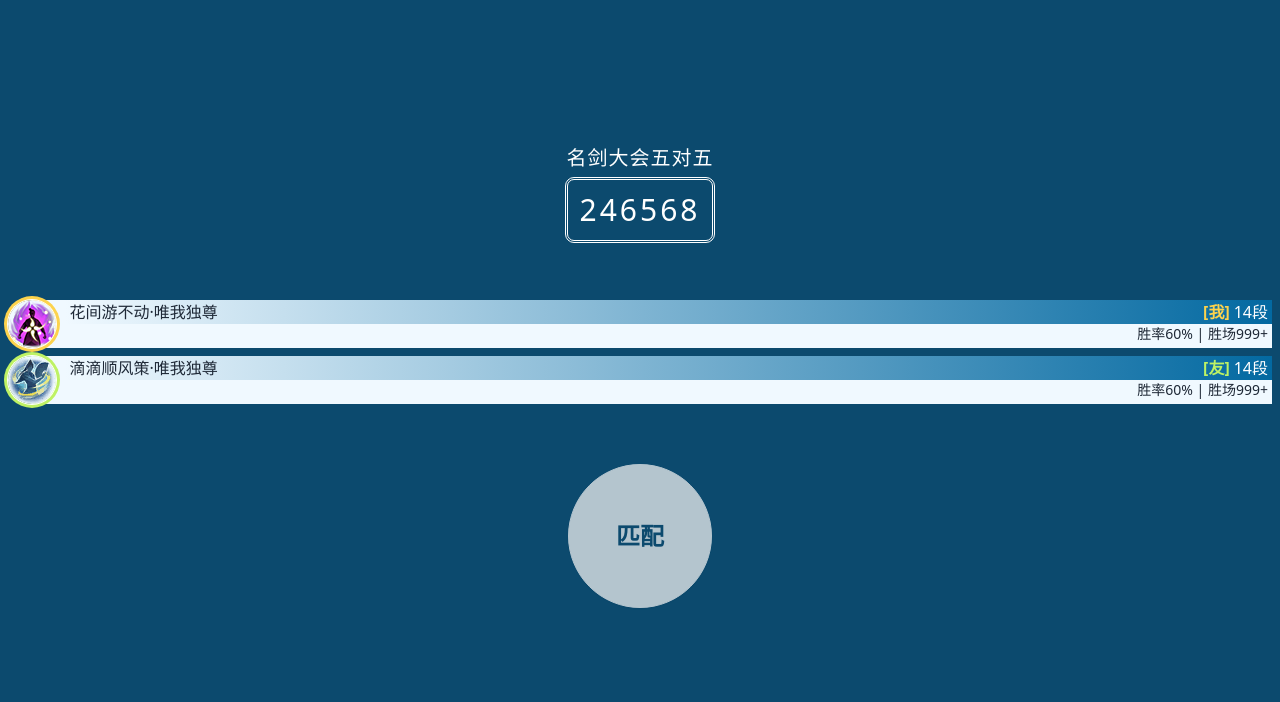
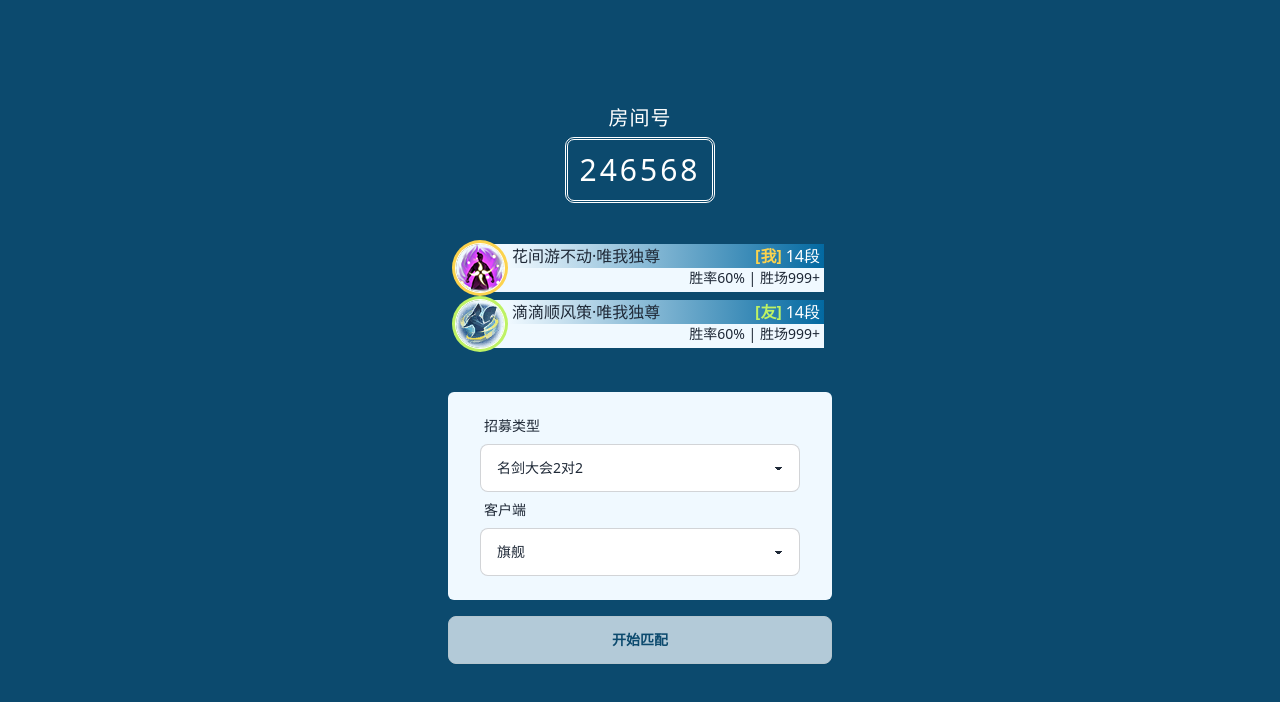
Before and after one commit to coedor01/jjc-helper, a Next.js app: page /rooms/waiting in a window 1280 px wide. Shown: the top 702 px of the page. Built offline with nearby package versions, Linux system fonts and the light colour scheme.

Commit message:
feat: 优化创建房间的流程

```diff
--- a/src/app/rooms/create/components/Body.tsx
+++ b/src/app/rooms/create/components/Body.tsx
@@ -22,23 +22,6 @@ interface GameRole {
   serverName: string;
   kungfuId: string;
   panelList: panelList;
-}
-
-interface Server {
-  id: string;
-  name: string;
-}
-
-interface TeamType {
-  id: number;
-  label: string;
-  value: string;
-  maxMemberCount: number;
-}
-
-interface ClientType {
-  id: number;
-  label: string;
 }
 
 interface Props {
@@ -74,11 +57,7 @@ export default function Body({ servers, teamTypes, clientTypes }: Props) {
     event.preventDefault(); // 阻止表单的默认提交行为
     // 获取表单数据
     const formData = new FormData(event.currentTarget);
-    const 招募类型IDOrNull = Number(formData.get("招募类型")) as number;
-    const 客户端IDOrNull = Number(formData.get("客户端")) as number;
     const 房间密码OrNull = formData.get("房间密码") as string;
-    console.log(`招募类型ID=${招募类型IDOrNull}`);
-    console.log(`客户端ID=${客户端IDOrNull}`);
     console.log(`房间密码=${房间密码OrNull}`);
   }
 
@@ -210,34 +189,6 @@ export default function Body({ servers, teamTypes, clientTypes }: Props) {
             <div className="w-full bg-sky-50 rounded-md overflow-y-auto overscroll-contain flex flex-col items-center justify-center pt-4 pb-6">
               <label className="form-control w-full max-w-xs">
                 <div className="label">
-                  <span className="label-text">招募类型</span>
-                </div>
-                <select
-                  className="select select-bordered w-full max-w-xs"
-                  name="招募类型"
-                >
-                  {teamTypes.map((item) => (
-                    <option key={item.id} value={item.id}>
-                      {item.label}
-                    </option>
-                  ))}
-                </select>
-              </label>
-              <label className="form-control w-full max-w-xs">
-                <div className="label">
-                  <span className="label-text">客户端</span>
-                </div>
-                <select
-                  className="select select-bordered w-full max-w-xs"
-                  name="客户端"
-                >
-                  {clientTypes.map((item) => (
-                    <option value={item.id}>{item.label}</option>
-                  ))}
-                </select>
-              </label>
-              <label className="form-control w-full max-w-xs">
-                <div className="label">
                   <span className="label-text">房间密码</span>
                 </div>
                 <input
--- a/src/app/rooms/create/page.tsx
+++ b/src/app/rooms/create/page.tsx
@@ -1,33 +1,11 @@
 "use client";
 
-import { Suspense, useEffect, useState } from "react";
+import { Suspense } from "react";
 import Body from "./components/Body";
+import useStaticDatas from "@/hooks/useStaticDatas";
 
 export default function RoomCreatePage() {
-  const [servers, setServers] = useState([]);
-  const [teamTypes, setTeamTypes] = useState([]);
-  const [clientTypes, setClientTypes] = useState([]);
-
-  useEffect(() => {
-    async function fetchServers() {
-      const res = await fetch("/servers.json");
-      const data = await res.json();
-      setServers(data);
-    }
-    async function fetchTeamTypes() {
-      const res = await fetch("/teamTypes.json");
-      const data = await res.json();
-      setTeamTypes(data);
-    }
-    async function fetchClientTypes() {
-      const res = await fetch("/clientTypes.json");
-      const data = await res.json();
-      setClientTypes(data);
-    }
-    fetchServers();
-    fetchTeamTypes();
-    fetchClientTypes();
-  }, []);
+  const { servers, teamTypes, clientTypes } = useStaticDatas();
 
   return (
     <Suspense>
--- a/src/app/rooms/waiting/components/Body.tsx
+++ b/src/app/rooms/waiting/components/Body.tsx
@@ -1,8 +1,26 @@
-export default function Body() {
+"use client";
+import { FormEvent } from "react";
+
+interface Props {
+  teamTypes: TeamType[];
+  clientTypes: ClientType[];
+}
+
+export default function Body({ teamTypes, clientTypes }: Props) {
+  async function handleMatch(event: FormEvent<HTMLFormElement>) {
+    event.preventDefault(); // 阻止表单的默认提交行为
+    // 获取表单数据
+    const formData = new FormData(event.currentTarget);
+    const 招募类型IDOrNull = Number(formData.get("招募类型")) as number;
+    const 客户端IDOrNull = Number(formData.get("客户端")) as number;
+    console.log(`招募类型ID=${招募类型IDOrNull}`);
+    console.log(`客户端ID=${客户端IDOrNull}`);
+  }
   return (
-    <div className="fixed top-0 bottom-0 w-full flex flex-col justify-center items-center gap-12">
+    <div className="fixed top-0 bottom-0 w-full flex justify-center items-center">
+      <div className="w-96 flex flex-col justify-center items-center gap-8">
         <div className="flex flex-col justify-center items-center gap-2">
-        <div className="text-xl text-white tracking-wider">名剑大会五对五</div>
+          <div className="text-xl text-white tracking-wider">房间号</div>
           <div className="text-3xl text-white tracking-widest outline-double outline-white p-3 rounded-md">
             246568
           </div>
@@ -22,7 +40,9 @@ export default function Body() {
                   <span className=" text-white">14段</span>
                 </span>
               </span>
-            <span className="text-sm text-right pr-1">胜率60% | 胜场999+</span>
+              <span className="text-sm text-right pr-1">
+                胜率60% | 胜场999+
+              </span>
             </div>
           </div>
           <div className="relative w-full h-12 bg-sky-50 rounded-l-full overflow-visible flex items-center gap-1">
@@ -39,14 +59,55 @@ export default function Body() {
                   <span className="text-white">14段</span>
                 </span>
               </span>
-            <span className="text-sm text-right pr-1">胜率60% | 胜场999+</span>
+              <span className="text-sm text-right pr-1">
+                胜率60% | 胜场999+
+              </span>
             </div>
           </div>
         </div>
-      <button className="btn btn-circle size-36 animate-pulse	text-sky-900 text-2xl">
-        匹配
+        <form onSubmit={handleMatch} className="w-full flex flex-col gap-4">
+          <div className="w-full bg-sky-50 rounded-md overflow-y-auto overscroll-contain flex flex-col items-center justify-center pt-4 pb-6">
+            <label className="form-control w-full max-w-xs">
+              <div className="label">
+                <span className="label-text">招募类型</span>
+              </div>
+              <select
+                className="select select-bordered w-full max-w-xs"
+                name="招募类型"
+              >
+                {teamTypes.map((item) => (
+                  <option key={item.id} value={item.id}>
+                    {item.label}
+                  </option>
+                ))}
+              </select>
+            </label>
+            <label className="form-control w-full max-w-xs">
+              <div className="label">
+                <span className="label-text">客户端</span>
+              </div>
+              <select
+                className="select select-bordered w-full max-w-xs"
+                name="客户端"
+              >
+                {clientTypes.map((item) => (
+                  <option key={item.id} value={item.id}>
+                    {item.label}
+                  </option>
+                ))}
+              </select>
+            </label>
+          </div>
+          <button
+            type="submit"
+            className="btn w-full bg-sky-50 text-sky-900  animate-pulse"
+          >
+            开始匹配
           </button>
-      <div className="flex ustify-center items-center"></div>
+        </form>
+
+        <div className="flex justify-center items-center"></div>
+      </div>
     </div>
   );
 }
--- a/src/app/rooms/waiting/page.tsx
+++ b/src/app/rooms/waiting/page.tsx
@@ -1,9 +1,13 @@
+"use client";
+
 import Body from "./components/Body";
+import useStaticDatas from "@/hooks/useStaticDatas";
 
-export default async function RoomWatingPage() {
+export default function RoomWatingPage() {
+  const { teamTypes, clientTypes } = useStaticDatas();
   return (
     <>
-      <Body />
+      <Body teamTypes={teamTypes} clientTypes={clientTypes} />
     </>
   );
 }
--- /dev/null
+++ b/src/hooks/useStaticDatas.ts
@@ -0,0 +1,40 @@
+import { useState, useEffect } from "react";
+
+function useStaticDatas(): {
+  servers: Server[];
+  teamTypes: TeamType[];
+  clientTypes: ClientType[];
+} {
+  const [servers, setServers] = useState([]);
+  const [teamTypes, setTeamTypes] = useState([]);
+  const [clientTypes, setClientTypes] = useState([]);
+
+  useEffect(() => {
+    async function fetchServers() {
+      const res = await fetch("/servers.json");
+      const data = await res.json();
+      setServers(data);
+    }
+    async function fetchTeamTypes() {
+      const res = await fetch("/teamTypes.json");
+      const data = await res.json();
+      setTeamTypes(data);
+    }
+    async function fetchClientTypes() {
+      const res = await fetch("/clientTypes.json");
+      const data = await res.json();
+      setClientTypes(data);
+    }
+    fetchServers();
+    fetchTeamTypes();
+    fetchClientTypes();
+  }, []);
+
+  return {
+    servers,
+    teamTypes,
+    clientTypes,
+  };
+}
+
+export default useStaticDatas;
```
Also changed, not shown: src/app/types.ts (added, +16 -0 lines), 1 other file (tests, documents, lock files or other folders). Lines whose indentation alone changed are shown as unchanged.
